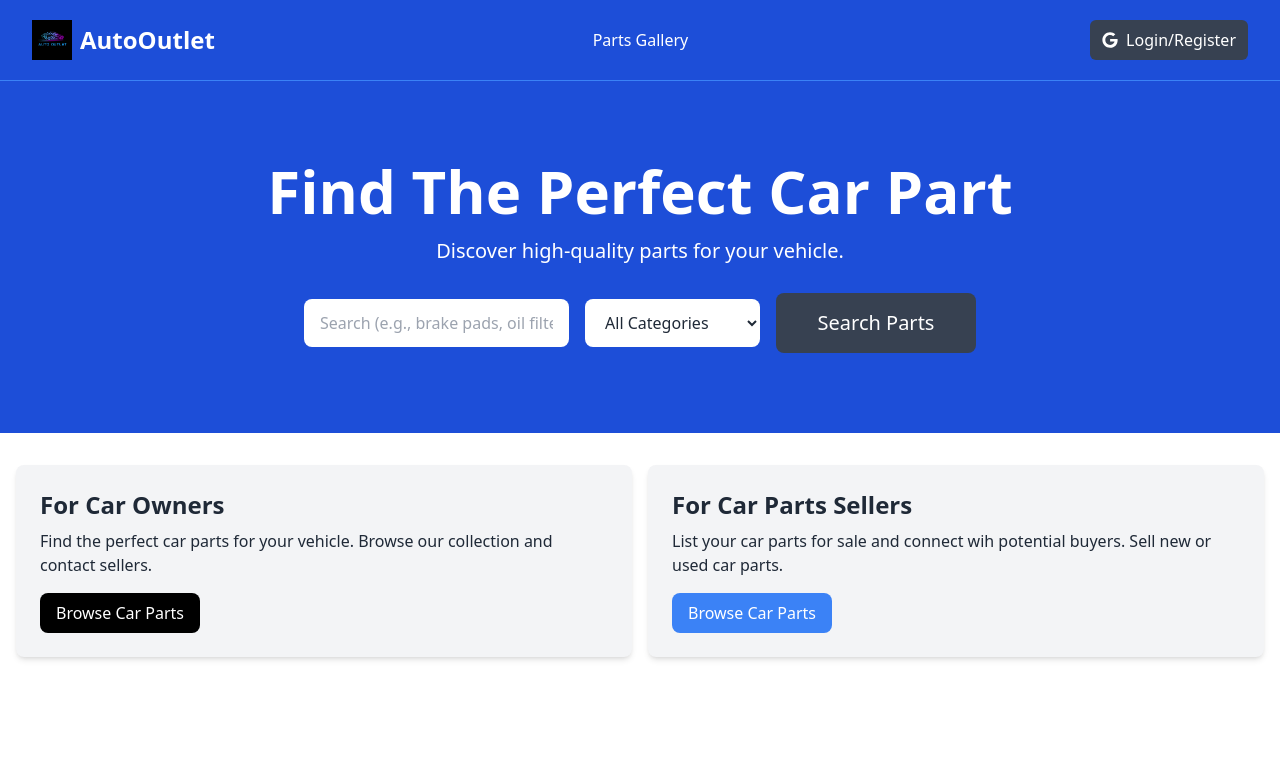
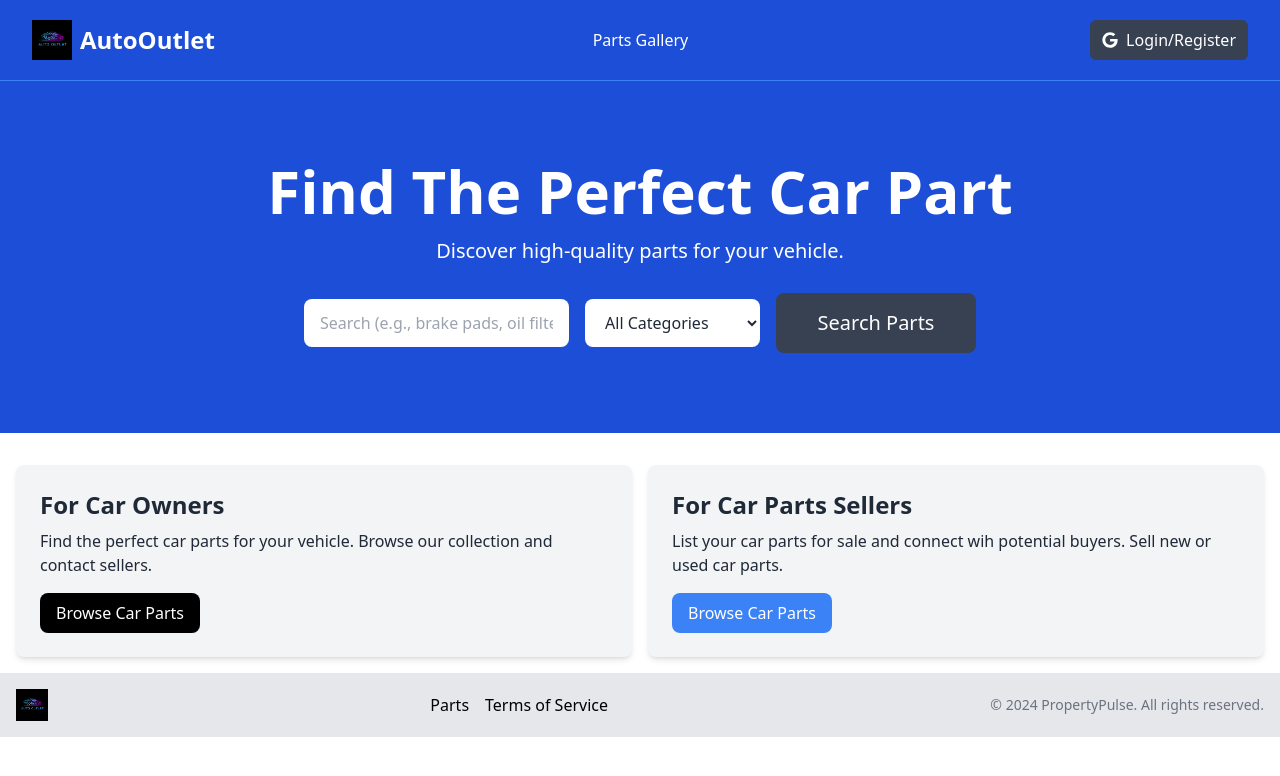
Before and after one commit to KQuiggins/NextJS_AutoOutlet, a Next.js app: page / in a window 1280 px wide. Shown: the top 776 px of the page. Built offline with nearby package versions, Linux system fonts and the light colour scheme.

Commit message:
Update dependencies and add footer component

```diff
--- a/app/layout.jsx
+++ b/app/layout.jsx
@@ -1,5 +1,6 @@
 import '@/assets/styles/globals.css';
 import Navbar from '@/components/Navbar';
+import Footer from "@/components/Footer";
 
 export const metadata = {
   title: 'AutoOutlet | Car parts you can trust',
@@ -13,6 +14,7 @@
       <body>
         <Navbar />
         <main>{children}</main>
+        <Footer />
       </body>
     </html>
   );
--- a/components/Footer.jsx
+++ b/components/Footer.jsx
@@ -1,9 +1,35 @@
-
+import Image from "next/image";
+import Link from "next/link";
+import logo from '@/assets/images/logo.png'
 
 const Footer = () => {
+
+  const currentYear = new Date().getFullYear()
+
   return (
-    <div>Footer</div>
-  )
-}
+    <footer className="bg-gray-200 py-4 mt-auto">
+      <div className="container mx-auto flex flex-col md:flex-row items-center justify-between px-4">
+        <div className="mb-4 md:mb-0">
+          <Image src={logo} alt="Logo" className="h-8 w-auto" />
+        </div>
+        <div className="flex flex-wrap justify-center md:justify-start mb-4 md:mb-0">
+          <ul className="flex space-x-4">
+            <li>
+              <Link href="/parts">Parts</Link>
+            </li>
+            <li>
+              <Link href="/terms">Terms of Service</Link>
+            </li>
+          </ul>
+        </div>
+        <div>
+          <p className="text-sm text-gray-500 mt-2 md:mt-0">
+            &copy; {currentYear} PropertyPulse. All rights reserved.
+          </p>
+        </div>
+      </div>
+    </footer>
+  );
+};
 
-export default Footer
+export default Footer;
--- a/package.json
+++ b/package.json
@@ -9,7 +9,7 @@
     "lint": "next lint"
   },
   "dependencies": {
-    "next": "14.1.0",
+    "next": "^14.1.3",
     "react": "^18",
     "react-dom": "^18",
     "react-icons": "^5.0.1"
```
Also changed, not shown: 1 other file (tests, documents, lock files or other folders).
